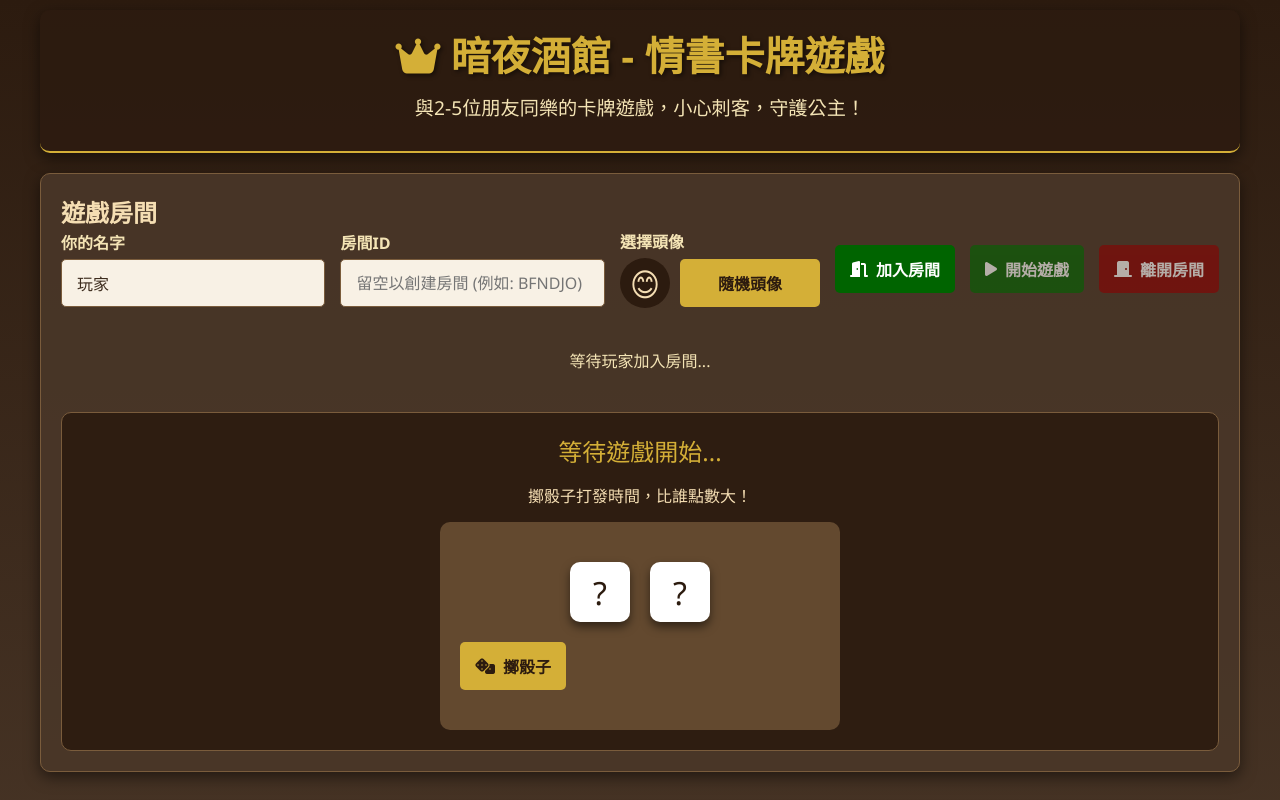
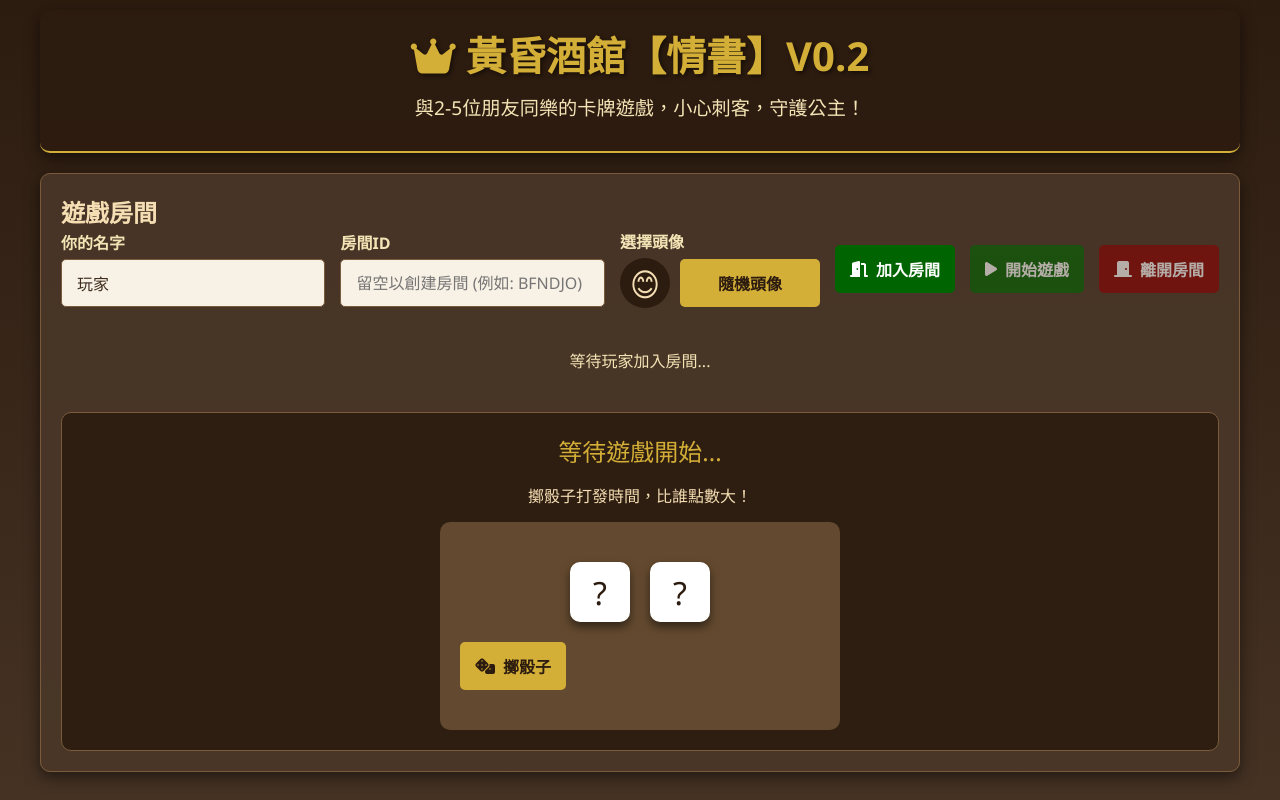
Before and after one commit to GINOBYGINO/Night-lover, a plain HTML site: page index.html in a window 1280 px wide. Shown: the top 800 px of the page. Drawn offline with Linux system fonts and the light colour scheme.

Commit message:
Update index.html

```diff
--- a/index.html
+++ b/index.html
@@ -3,7 +3,7 @@
 <head>
     <meta charset="UTF-8">
     <meta name="viewport" content="width=device-width, initial-scale=1.0">
-    <title>暗夜酒館 - 情書卡牌遊戲</title>
+    <title>黃昏酒館【情書】</title>
     <link rel="stylesheet" href="https://cdnjs.cloudflare.com/ajax/libs/font-awesome/6.4.0/css/all.min.css">
     <script src="https://unpkg.com/peerjs@1.4.7/dist/peerjs.min.js"></script>
     <style>
@@ -611,7 +611,7 @@
 <body>
     <div class="container">
         <header>
-            <h1><i class="fas fa-crown"></i> 暗夜酒館 - 情書卡牌遊戲</h1>
+            <h1><i class="fas fa-crown"></i> 黃昏酒館【情書】V0.2</h1>
             <div class="subtitle">與2-5位朋友同樂的卡牌遊戲，小心刺客，守護公主！</div>
         </header>
 
```
